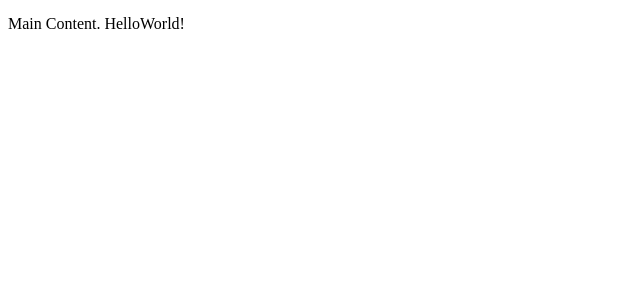
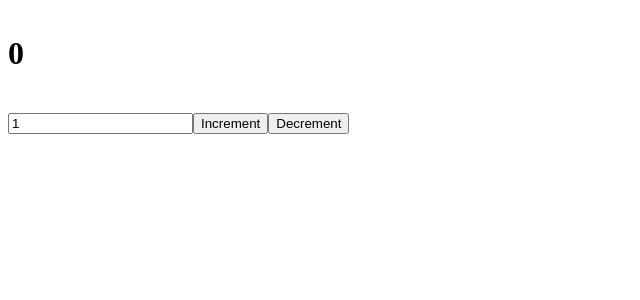
Before and after one commit to domenester/react-redux, a React app: page / in a window 1280 px wide. Shown: the top 300 px of the page, without its empty margins (0-640 px from the left). Built offline with nearby package versions, Linux system fonts and the light colour scheme.

Commit message:
Creating a JSVersion

```diff
--- /dev/null
+++ b/src/components/App.jsx
@@ -0,0 +1,5 @@
+import * as React from "react";
+import * as ReactDom from "react-dom";
+import Main from "./main";
+
+ReactDom.render( <Main/>, document.getElementById("app"));
--- a/src/components/App.tsx
+++ /dev/null
@@ -1,5 +0,0 @@
-import * as React from "react";
-import * as DOM from "react-dom";
-import { Main } from "./main";
-
-DOM.render( <Main content="Main Content."/>, document.getElementById("app"));
--- /dev/null
+++ b/src/components/counter/counter.jsx
@@ -0,0 +1,20 @@
+import * as React from "react"
+import { increment, decrement, stepChanged } from "./counterActions";
+import { bindActionCreators } from "redux"
+import { connect } from "react-redux"
+
+const Counter = props => {
+  console.log('props', props);
+  return(
+    <div>
+      <h1> {props.counter.number} </h1>
+      <input onChange={props.stepChanged} value={props.counter.step} type="number"/>
+      <button onClick={props.increment}>Increment</button>
+      <button onClick={props.decrement}>Decrement</button>
+    </div>
+  )
+}
+const mapStateToProps = state => ({counter: state.counter})
+const mapDispatchToProps = dispatch => bindActionCreators({increment, decrement, stepChanged}, dispatch)
+
+export default connect(mapStateToProps, mapDispatchToProps)(Counter)
--- /dev/null
+++ b/src/components/counter/counterActions.js
@@ -0,0 +1,5 @@
+import { ActionCreator } from "redux"
+
+export const increment = () => ({ type: "INC"});
+export const decrement = () => ({ type: "DEC"});
+export const stepChanged = (e) => ({ type: "STEP_CHANGED", payload: e.target.value});
--- /dev/null
+++ b/src/components/counter/counterReducer.js
@@ -0,0 +1,14 @@
+const INITIAL_STATE = { step: 1, number: 0 };
+
+export default (state = INITIAL_STATE, action) => {
+  switch(action.type) {
+    case "INC":
+      return { ...state, number: state.number + state.step }
+    case "DEC":
+      return { ...state, number: state.number - state.step }
+    case "STEP_CHANGED":
+      return { ...state, step: +action.payload }
+    default:
+      return state
+  }
+}
--- /dev/null
+++ b/src/components/main.jsx
@@ -0,0 +1,15 @@
+import * as React from "react";
+import { Provider } from "react-redux"
+import { combineReducers, createStore } from "redux"
+import counterReducer from "./counter/counterReducer"
+import Counter from "./counter/counter"
+
+const reducers = combineReducers({ counter: counterReducer })
+
+export default props => {
+  return (
+    <Provider store={createStore(reducers)}>
+      <Counter/>
+    </Provider>
+  )
+}
--- a/src/components/main.tsx
+++ /dev/null
@@ -1,20 +0,0 @@
-import * as React from "react";
-
-export class Main extends React.Component<any, any> {
-
-  private name: Array<string> = ["Hello", "World!"];
-  public state: any;
-
-  constructor(props: any, context?: any){
-    super(props, context);
-    this.state = { content: props.content }
-  }
-
-  public render() {
-      return (
-        <div>
-          {this.state.content} { ...this.name }
-        </div>
-      );
-  }
-}
--- a/webpack.config.js
+++ b/webpack.config.js
@@ -3,21 +3,16 @@ const MiniCssExtractPlugin = require("mini-css-extract-plugin");
 
 module.exports = {
   resolve: {
-    extensions: [".ts", ".tsx", ".js"]
+    extensions: [".js", ".jsx"]
   },
   module: {
     rules: [
       {
-        test: /\.js$/,
+        test: /\.jsx?$/,
         exclude: /node_modules/,
         use: {
           loader: "babel-loader"
         }
-      },
-      {
-        test: /\.tsx?$/,
-        loader: "ts-loader",
-        exclude: /node_modules/
       },
       {
         test: /\.html$/,
```
Also changed, not shown: package.json (+6 -3 lines), tsconfig.json (deleted, +0 -13 lines), .babelrc, 1 other file (tests, documents, lock files or other folders).
